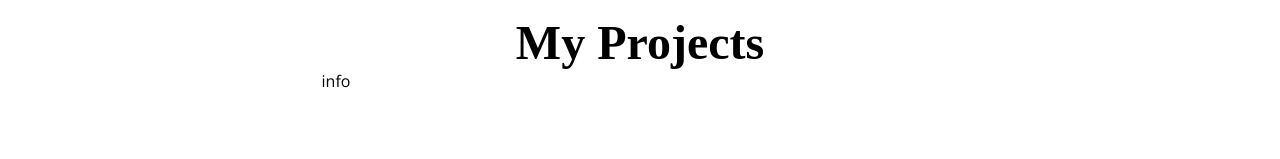
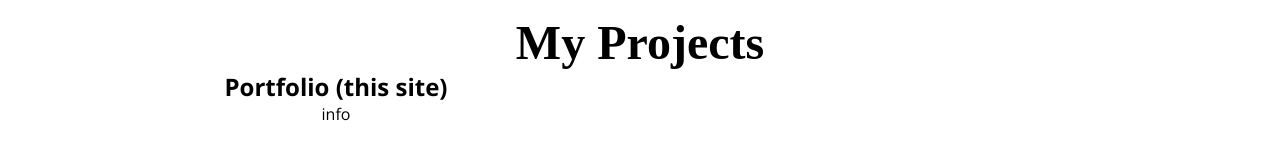
Before and after one commit to Arce-Mdina/Arce-Mdina.github.io, a React (Vite) app: page / in a window 1280 px wide. Shown: the part 1911-2070 px from the top of the page. Built offline with nearby package versions, Linux system fonts and the light colour scheme; a web font is replaced by a local one.

Commit message:
Added one project

```diff
--- a/src/sections/Projects.jsx
+++ b/src/sections/Projects.jsx
@@ -6,6 +6,7 @@ const Projects = () => {
     const projects = projectsInfo.map(project =>
 
         <div key={project.id}>
+            <h2>{project.heading}</h2>
             {project.information}
         </div>
 
--- a/src/sections/data-projects.jsx
+++ b/src/sections/data-projects.jsx
@@ -1,5 +1,5 @@
 export const projectsInfo = [{
-    id: 0,
-    heading: "Project 1",
+    id: "portfolio",
+    heading: "Portfolio (this site)",
     information: "info"
 }]
```
